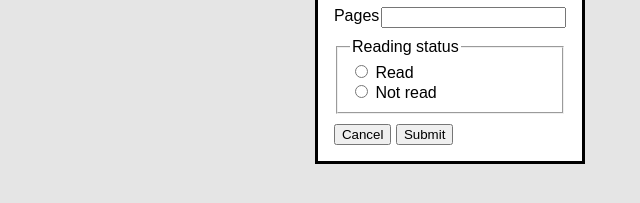
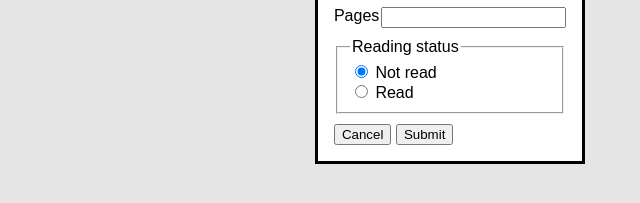
Before and after one commit to seraph404/library, a plain HTML site: page index.html in a window 1280 px wide. Both pictures are taken after a click on the button "New Book". Shown: the part 389-592 px from the top of the page, 190-830 px from the left. Drawn offline with Linux system fonts and the light colour scheme.

Commit message:
Fix radio button HTML

```diff
--- a/index.html
+++ b/index.html
@@ -29,12 +29,12 @@
           <fieldset>
             <legend>Reading status</legend>
             <div>
-              <input type="radio" name="readingStatus" />
-              <label for="haveRead">Read</label>
+              <input type="radio" name="haveRead" value="false" checked />
+              <label for="haveRead">Not read</label>
             </div>
             <div>
-              <input type="radio" name="readingStatus" required />
-              <label for="haveNotRead">Not read</label>
+              <input type="radio" name="haveRead" value="true" required />
+              <label for="haveRead">Read</label>
             </div>
           </fieldset>
           <button value="cancel" formmethod="dialog" formnovalidate>
```
